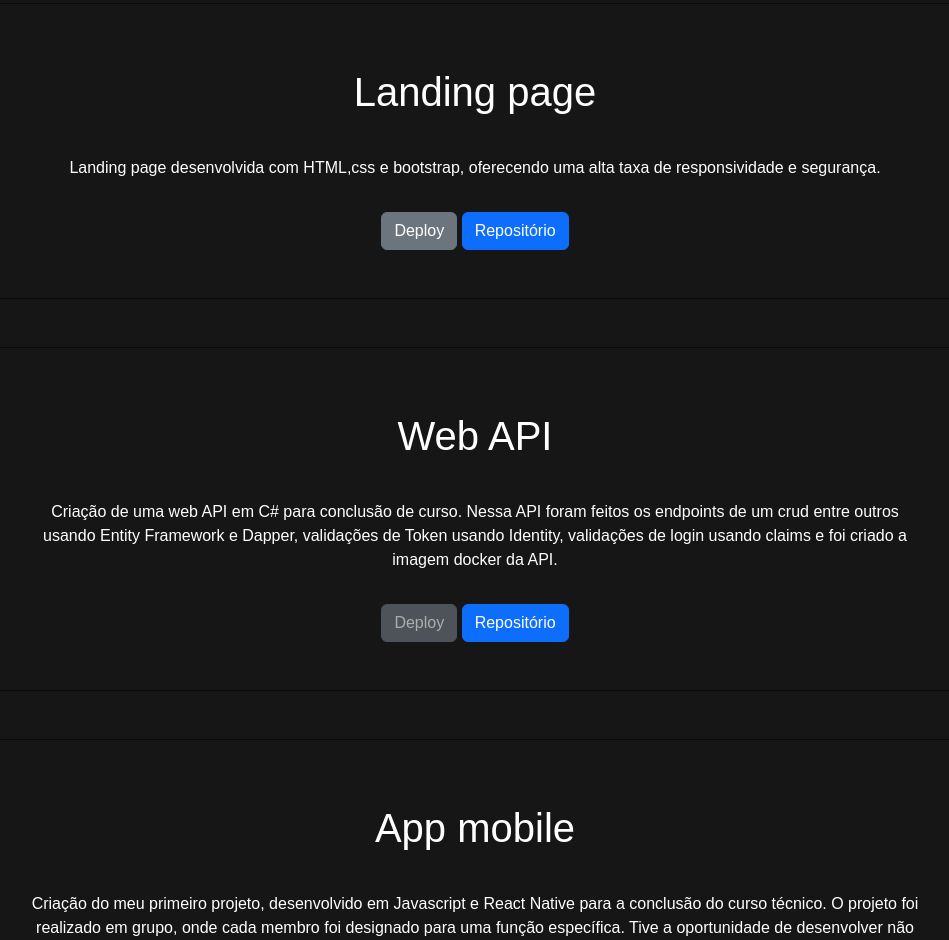
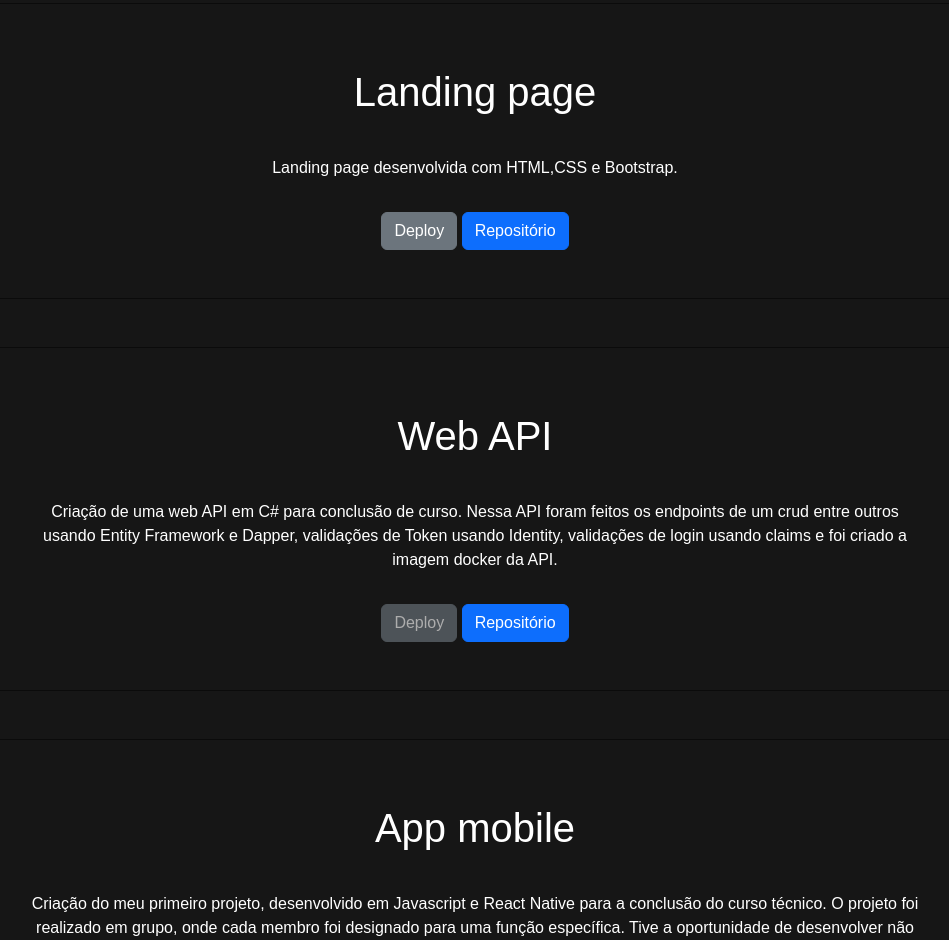
Before and after one commit to KevenFelixDaSilva/Portfolio, a plain HTML site: page index.html in a window 1280 px wide. Shown: the part 2964-3904 px from the top of the page, without its empty margins (165-1114 px from the left). Drawn offline with nearby package versions, Linux system fonts and the light colour scheme.

Commit message:
refactor

```diff
--- a/index.html
+++ b/index.html
@@ -366,8 +366,7 @@
       data-aos="fade-left" data-aos-delay="200" data-aos-duration="2000">
       <div>
         <h1 class="lh-lg text-center">Landing page</h1>
-        <p class="text-justify p-3">Landing page desenvolvida com HTML,css e bootstrap, oferecendo uma alta
-          taxa de responsividade e segurança.</p>
+        <p class="text-justify p-3">Landing page desenvolvida com HTML,CSS e Bootstrap.</p>
         <div class="text-center">
           <a class="btn btn-secondary text-center" href="https://futurodesign.netlify.app" target="_blank" role="button"
             aria-disabled="true">Deploy</a>
@@ -409,7 +408,6 @@
         </div>
       </div>
     </div>
-    <!-- Outros blocos similares... -->
   </div>
   <footer class="p-4">
     <div class="text-center">
```
